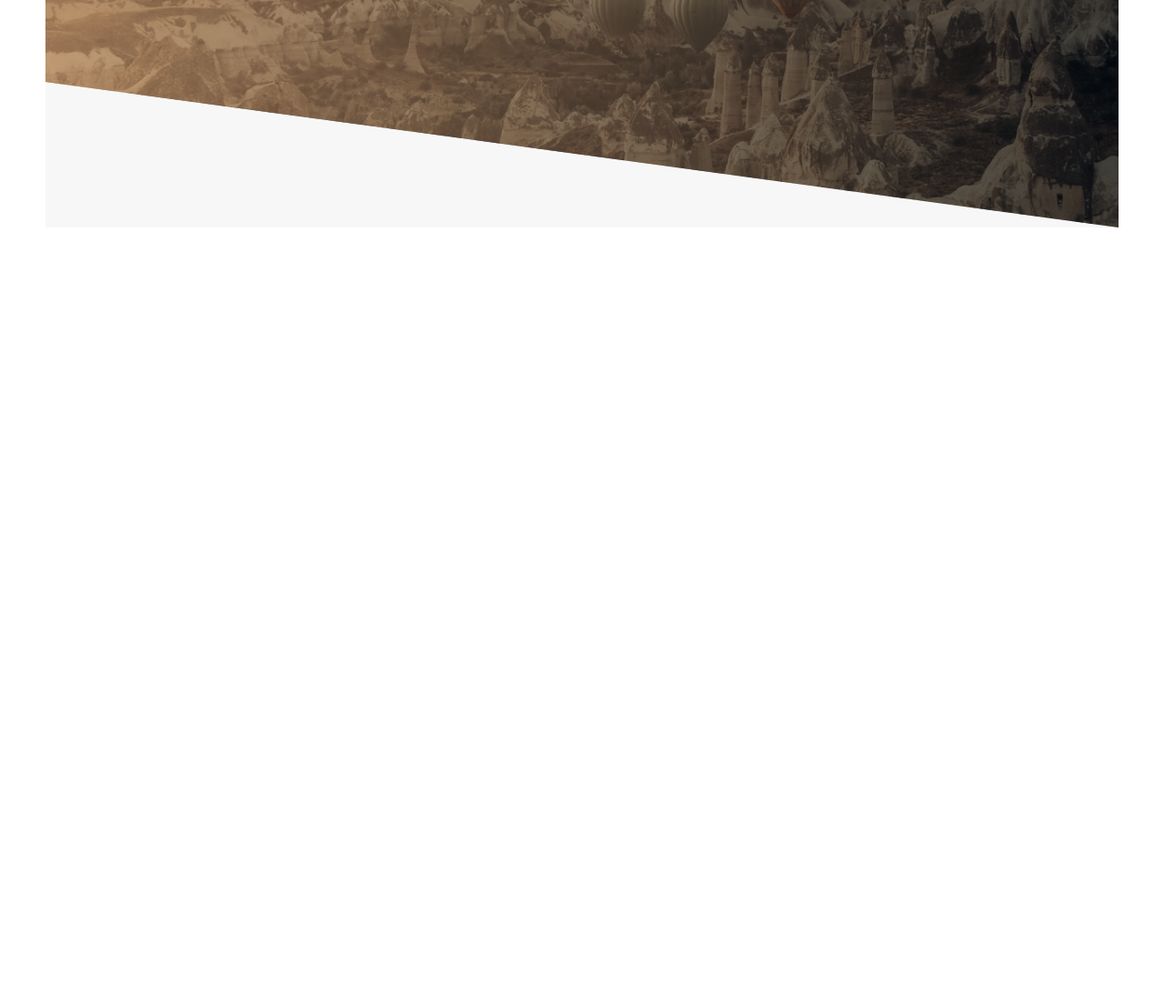
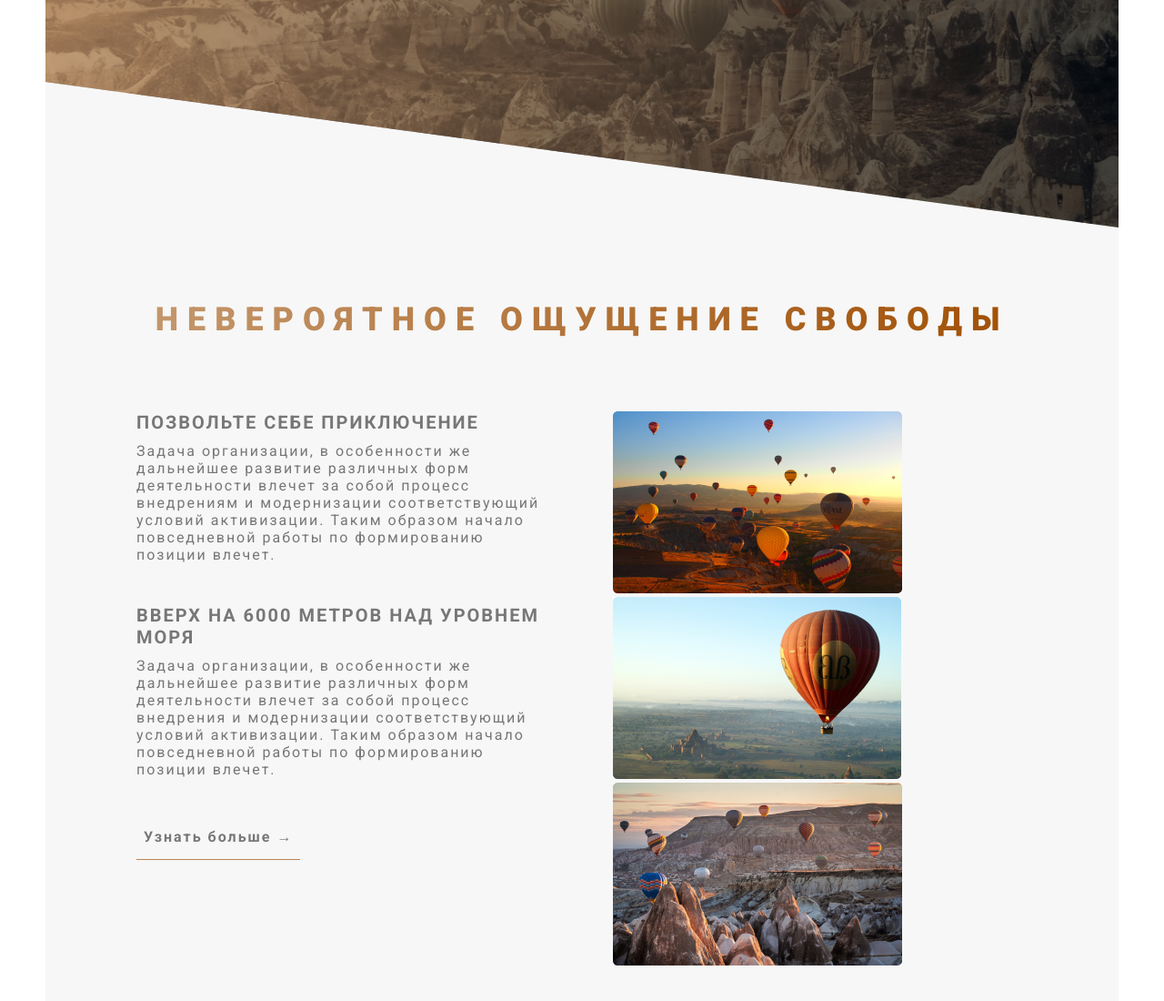
Before and after one commit to TDmitrii78/Balloons, a website: page src/index.html in a window 1280 px wide. Shown: the part 600-1700 px from the top of the page at 91% size. Before the commit the page ends 900 px from the top, so only its background shows below. Drawn offline with nearby package versions, Linux system fonts and the light colour scheme; files that its build step writes are made by us from their sources; files whose address does not match are found by name.

Commit message:
2 screen

```diff
--- a/src/index.html
+++ b/src/index.html
@@ -24,6 +24,37 @@
                 <a class="btn header__btn" href="#">НАШ КАТАЛОГ</a>
             </div>
         </header>
+        <main>
+            <section class="about">
+                <h2 class="two-title about__two-title">
+                    НЕВЕРОЯТНОЕ ОЩУЩЕНИЕ СВОБОДЫ
+                </h2>
+                <div class="about__grid">
+                    <div class="about__col-1">
+                        <h3 class="three-title about__three-title">
+                            ПОЗВОЛЬТЕ СЕБЕ ПРИКЛЮЧЕНИЕ
+                        </h3>
+                        <p class="about__text">
+                            Задача организации, в особенности же дальнейшее развитие различных форм деятельности влечет за собой процесс внедрениям и модернизации соответствующий условий активизации. Таким образом начало повседневной работы по формированию позиции влечет.
+                        </p>
+                        <h3 class="three-title about__three-title">
+                            ВВЕРХ НА 6000 МЕТРОВ НАД УРОВНЕМ МОРЯ
+                        </h3>
+                        <p class="about__text">
+                            Задача организации, в особенности же дальнейшее развитие различных форм деятельности влечет за собой процесс внедрения и модернизации соответствующий условий активизации. Таким образом начало повседневной работы по формированию позиции влечет.
+                        </p>
+                        <a class="btn-text about__btn-text" href="#">Узнать больше &#8594</a>
+                    </div>
+                    <div class="about__col-2">
+                        <div class="composition">
+                            <img src="./img/slides/slide1.jpg" alt="slide1">
+                            <img src="./img/slides/slide2.jpg" alt="slide2">
+                            <img src="./img/slides/slide3.jpg" alt="slide3">
+                        </div>
+                    </div>
+                </div>
+            </section>
+        </main>
     </div>
 </body>
 </html>
--- a/src/sass/abstracts/_variable.scss
+++ b/src/sass/abstracts/_variable.scss
@@ -1,6 +1,10 @@
+//цвет
 $color-gray-light: #F7F7F7;
 $Brown-color-light: #BA8554;
 $Brown-color-dark: #A14F03;
 $Black: #000000;
 $color-white: #FAFAFA;
-$color-grey: #777777
+$color-grey: #777777;
+
+//тень кнопок
+$b-shadow: (0 0.4rem 0.4rem 0 rgba(0, 0, 0, 0.3));
--- a/src/sass/base/_base.scss
+++ b/src/sass/base/_base.scss
@@ -4,22 +4,6 @@
     box-sizing: border-box;
 }
 
-@import url('https://fonts.googleapis.com/css2?family=Roboto:wght@100;300;400;500;700;900&display=swap');
-
-html {
-    font-size: 62.5%;
-}
-
-body {
-    font-family: 'Roboto', sans-serif;
-    font-weight: 400;
-    font-size: 1.6rem;
-    color: $color-grey;
-    background-color: white;
-    letter-spacing: 0.2rem;
-    padding: 5rem;
-}
-
 .container {
     background-color: #F7F7F7;
 }
--- a/src/sass/base/_typography.scss
+++ b/src/sass/base/_typography.scss
@@ -1,3 +1,19 @@
+@import url('https://fonts.googleapis.com/css2?family=Roboto:wght@100;300;400;500;700;900&display=swap');
+
+html {
+    font-size: 62.5%;
+}
+
+body {
+    font-family: 'Roboto', sans-serif;
+    font-weight: 400;
+    font-size: 1.6rem;
+    color: $color-grey;
+    letter-spacing: 0.2rem;
+    background-color: white;
+    padding: 5rem;
+}
+
 .first-title {
     color: white;
     &__primary {
@@ -14,3 +30,22 @@
         letter-spacing: 0.5rem;
     }
 }
+
+.two-title {
+    font-size: 3.6rem;
+    font-weight: 800;
+    letter-spacing: 1rem;
+    text-transform: uppercase;
+    background: linear-gradient(90deg, #C3956A 3.65%, #A14F03 100%);
+    background-clip: text;
+    color: transparent;
+    transition: all .3s;
+    &:hover {
+        transform: rotate(4deg);
+    }
+}
+
+.three-title {
+    font-size: 2rem;
+    font-weight: 700;
+}
--- a/src/sass/components/_btn.scss
+++ b/src/sass/components/_btn.scss
@@ -15,7 +15,7 @@
         z-index: 1;
     }
     &:hover {
-        box-shadow: 0px 4px 4px 0px rgba(0, 0, 0, 0.10);
+        box-shadow: $b-shadow;
         transform: translateY(-0.4rem);
         &::after {
             transform: scale(1.3, 2);
@@ -24,10 +24,10 @@
     }
     &:active {
         transform: translateY(0.2rem);
-        box-shadow: 0px 4px 4px 0px rgba(0, 0, 0, 0.10);
+        box-shadow: $b-shadow;
     }
     &::after {
-        transition: all .2s;
+        transition: all .3s;
         content: '';
         display: inline-block;
         position: absolute;
@@ -40,3 +40,14 @@
         border-radius: 5rem
     }
 }
+
+.btn-text {
+    display: inline-block;
+    background-color: transparent;
+    padding: 1.1rem 0.8rem 1.5rem 0.8rem;
+    text-decoration: none;
+    border-bottom: 0.1rem solid $Brown-color-light;
+    font-weight: 700;
+    color: $color-grey
+
+}
--- /dev/null
+++ b/src/sass/pages/_about.scss
@@ -0,0 +1,27 @@
+.about {
+    padding: 8rem 10rem 5rem 10rem;
+    &__grid {
+        margin-top: 8rem;
+        display: grid;
+        grid-template-columns: 1fr 1fr;
+        grid-template-rows: auto;
+        column-gap: 6.7rem;
+    }
+    &__two-title {
+        display: block;
+        text-align: center;
+    }
+    &__three-title {
+        &:not(:first-child) {
+            margin-top: 4.5rem;
+        }
+    }
+    &__text {
+        &:not(:first-child) {
+            margin-top: 1rem;
+        }
+    }
+    &__btn-text {
+        margin-top: 4.4rem;
+    }
+}
--- a/src/sass/style.scss
+++ b/src/sass/style.scss
@@ -7,3 +7,4 @@
 @import './components/btn';
 
 @import './pages/header';
+@import './pages/about';
```
Also changed, not shown: dist/css/style.min.css, dist/index.html.
